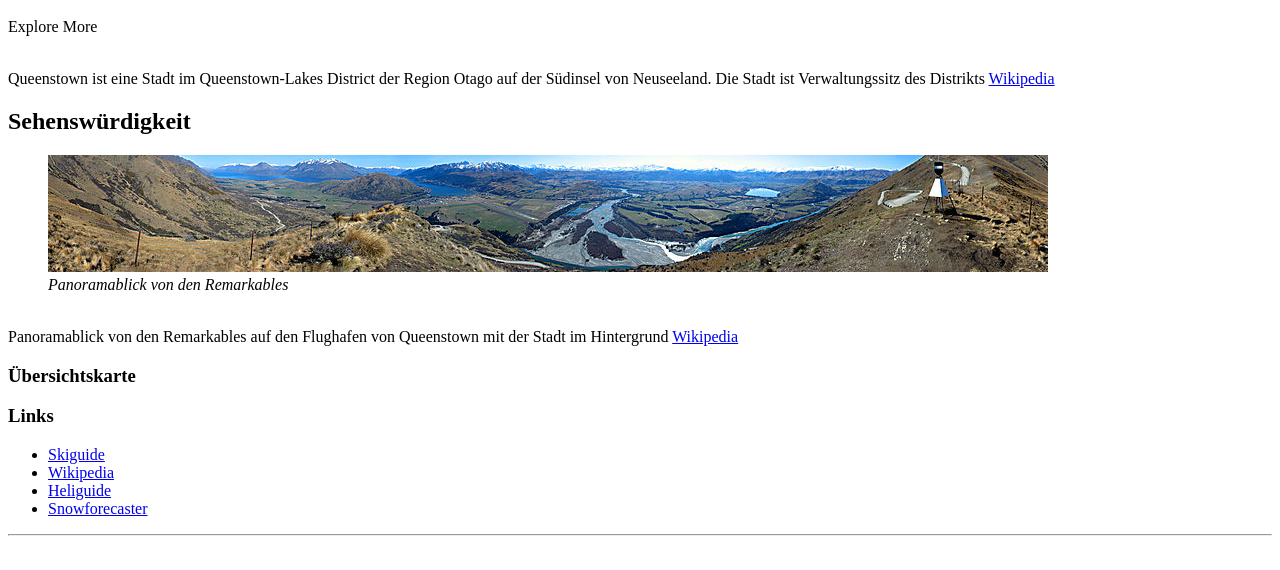
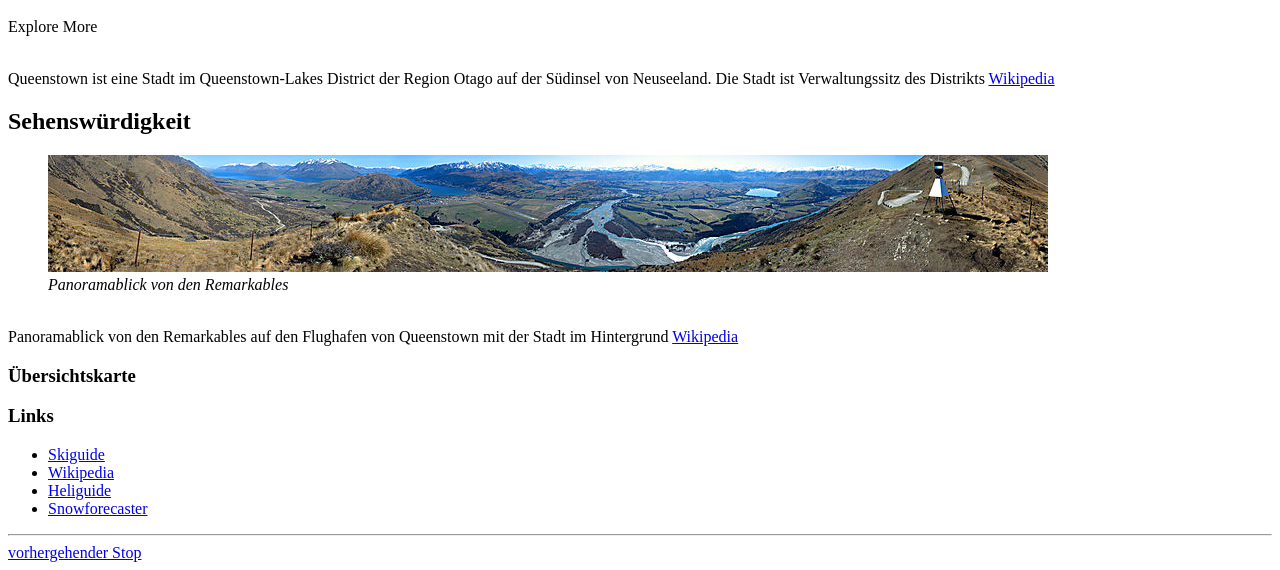
Before and after one commit to DanielHuettel/DanielHuettel.github.io, a plain HTML site: page NZ/index.html in a window 1280 px wide. Shown: the part 360-930 px from the top of the page. Before the commit the page ends 904 px from the top, so only its background shows below. Drawn offline with Linux system fonts and the light colour scheme; files that its build step writes are made by us from their sources; files whose address does not match are found by name.

Commit message:
GitHub Connection added

```diff
--- a/NZ/index.html
+++ b/NZ/index.html
@@ -60,13 +60,16 @@
                     <li><a href="https://de.snow-forecast.com/resorts/Remarkables">Snowforecaster</a></li>
             </ul>
         </div>
-        <!-- TODO: 4 Links zu Seiten im Netz die zur Etappe/Sehenswürdigkeit passen als ungeordnete Liste -->
+
 
     </main>
 
     <hr />
 
     <footer>
+        <nav>
+                <a href="https://SummerAndreas.github.io/nz/index.html">vorhergehender Stop</a>
+        </nav>
         <!-- TODO: ein nav-Element mit zwei Links auf die vorherige Etappe und die nächste Etappe mit den Klassen "back" und "next" sowie den Link-Texten "vorhergehender Stop" und "nächster Stop". Die Links verweisen auf die entsprechenden Etappen in der Form https://username.github.io/nz/index.html -->
     </footer>
 
```
